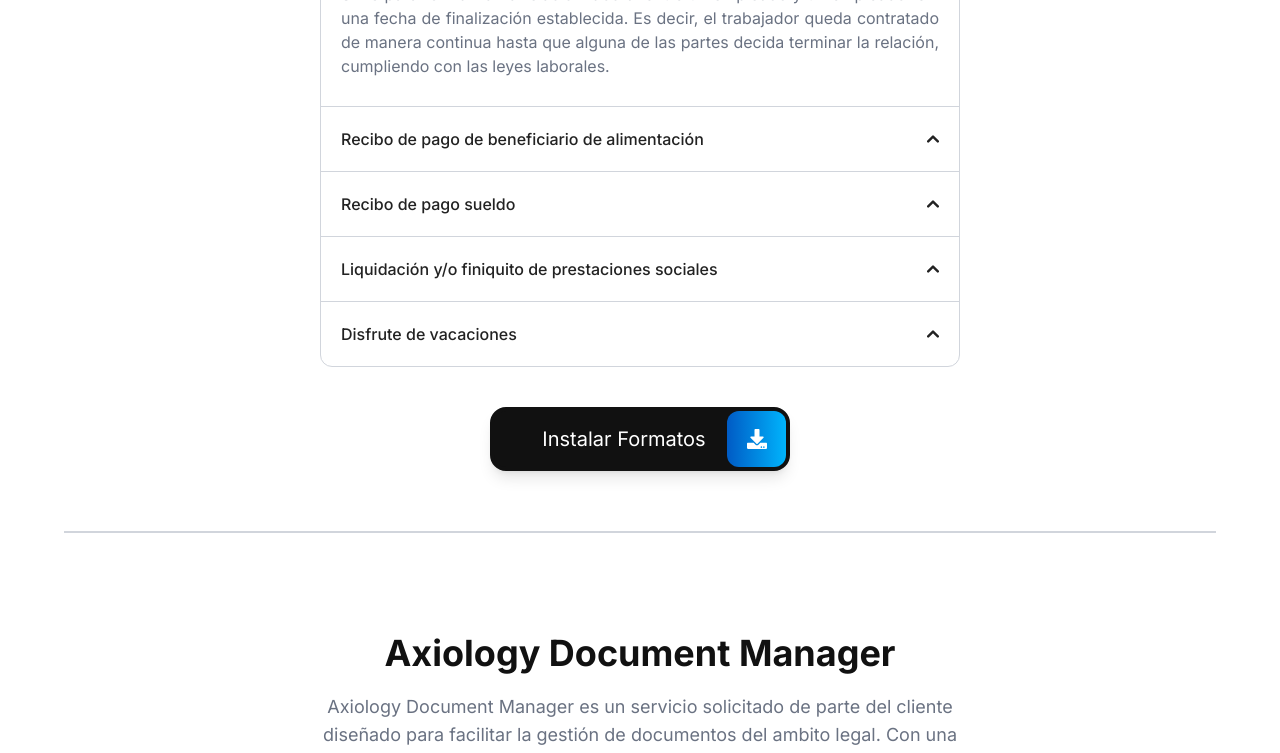
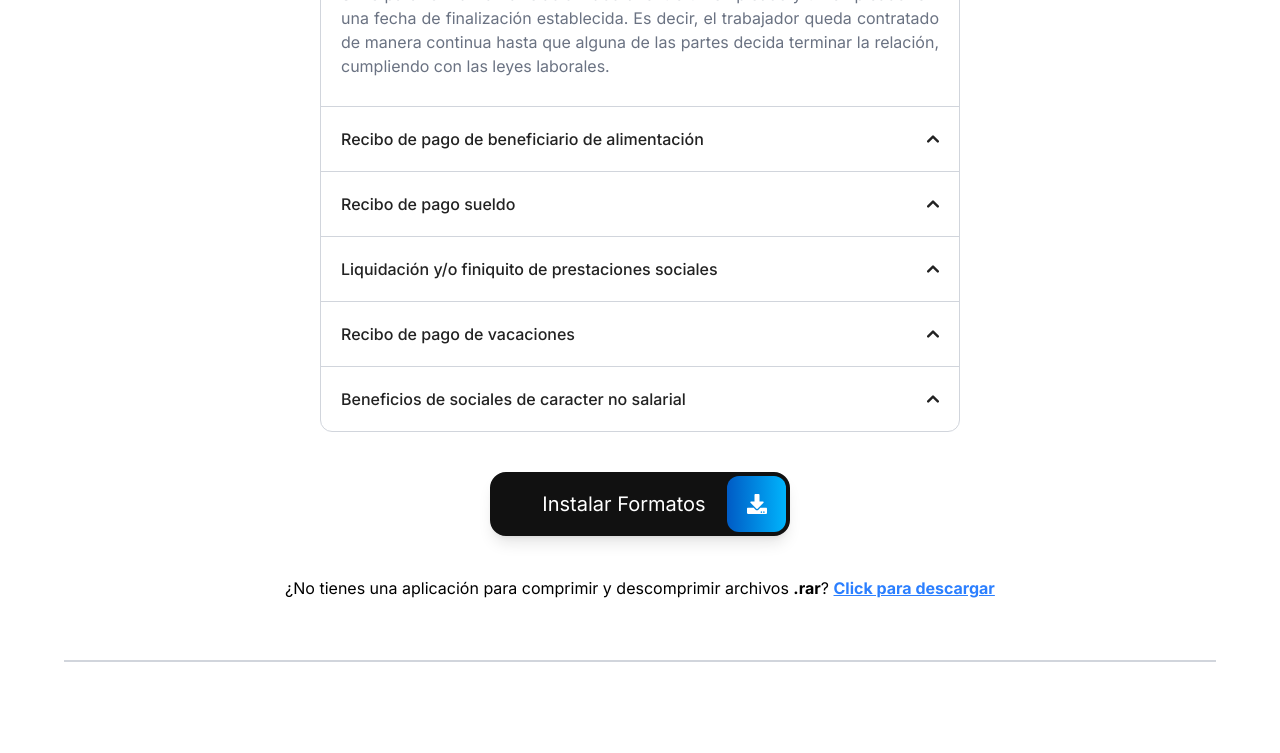
Before and after one commit to luis-alvarezf10/format-management-casona-plaf, a React (Vite) app: page / in a window 1280 px wide. Shown: the part 1139-1892 px from the top of the page. Built offline with nearby package versions, Linux system fonts and the light colour scheme.

Commit message:
cambios en el dropdown y agregado el archivo de descarga de los documentos

```diff
--- a/src/App.jsx
+++ b/src/App.jsx
@@ -2,8 +2,6 @@
 import Footer from './ui/Footer';
 import './App.css'
 import casona from './assets/images/1.svg';
-import axiology from './assets/images/2.svg';
-import la from './assets/images/3.svg';
 import plaf from './assets/images/4.svg';
 
 import { FaArrowRight, FaDownload } from "react-icons/fa";
@@ -21,6 +19,16 @@
 ];
 
 function App() {
+  const handleDownload = () => {
+    const fileName = "Formato.rar";
+    const link = document.createElement("a");
+    link.href = `public/assets/documents/${fileName}`;
+    link.download = fileName;
+    document.body.appendChild(link); // ✅ aquí está el cambio
+    link.click();
+    document.body.removeChild(link);
+  };
+
   return (
     <>
       <div className='animated-gradient w-full h-[80dvh] flex flex-col items-center -z-10'>
@@ -94,17 +102,13 @@
           <InfoDropdown />
         </div>
         <button type="button" className="bg-[#111111] text-center rounded-2xl h-16 relative text-white text-xl group cursor-pointer shadow-lg hover:shadow-[#00b4fc] hover:scale-100 duration-500 px-16 border-4 border-[#111111]"
-        onClick={() => {
-          const element = document.getElementById("info-section");
-          if (element) {
-            element.scrollIntoView({ behavior: "smooth" });
-          }
-        }}>
+        onClick={handleDownload}>
           <div className="bg-gradient-to-r from-[#005bc5] to-[#00b4fc] rounded-xl h-14 w-1/5 grid place-items-center absolute right-0 top-0 group-hover:w-full z-10 duration-500 text-white">
               <FaDownload className="transform transition-transform duration-500 group-hover:scale-140" />
           </div>
           <p className="-translate-x-4">Instalar Formatos</p>
         </button>
+        <span>¿No tienes una aplicación para comprimir y descomprimir archivos <strong>.rar</strong>? <a href="https://drive.google.com/drive/folders/16vhHAnxhzHQpKgy7hbxqsHPLk4MvWSch?usp=sharing" target="_blanck" className="text-blue-500 underline font-bold">Click para descargar</a> </span>
       </div>
       <div className="w-[90%] h-0.5 bg-gray-300 mx-auto"></div>
       <motion.div
@@ -119,7 +123,7 @@
           Axiology Document Manager es un servicio solicitado de parte del cliente diseñado para facilitar la gestión de documentos del ambito legal. Con una interfaz intuitiva y funcionalidades avanzadas, permite a los usuarios crear, almacenar, organizar y acceder a sus documentos de manera eficiente.
         </p>
         <p className="text-gray-500 text-lg my-5">
-          Este sistema fue desarrollado por <span className="font-semibold bg-gray-500 text-white p-1 rounded-lg"> <a href="https://luis-alvarezf10.github.io/portafolio-personal/">Luis Álvarez</a></span>, desarrolador software. Su objetivo es mejorar la productividad y la organización en el manejo de documentos legales, proporcionando una herramienta confiable y fácil de usar.
+          Este sistema fue desarrollado por <span className="font-semibold bg-gray-500 text-white p-1 rounded-lg"> <a href="https://luis-alvarezf10.github.io/portafolio-personal/" target="_blanck">Luis Álvarez</a></span>, desarrolador software. Su objetivo es mejorar la productividad y la organización en el manejo de documentos legales, proporcionando una herramienta confiable y fácil de usar.
         </p>
         <Carousel />
       </motion.div>
--- a/src/ui/DropDown.jsx
+++ b/src/ui/DropDown.jsx
@@ -1,3 +1,4 @@
+import { title } from "framer-motion/client";
 import { useState } from "react";
 
 const accordionItems = [
@@ -41,17 +42,38 @@
       </>
     ),
   },
+  // {
+  //   title: "Disfrute de vacaciones",
+  //   content: (
+  //     <>
+  //       <p className="mb-2 text-gray-500 ">
+  //         El disfrute de vacaciones se refiere al período de tiempo durante el cual un empleado se ausenta de sus labores para descansar y recuperarse, manteniendo su derecho a recibir su salario habitual. Este derecho está regulado por las leyes laborales y suele estar determinado por la antigüedad del trabajador en la empresa.
+  //       </p>
+  //     </>
+  //   ),
+  // },
   {
-    title: "Disfrute de vacaciones",
+    title: "Recibo de pago de vacaciones",
+    content:(
+      <>
+        <p className="mb-2 text-gray-500 ">
+          Un recibo de pago de vacaciones es un documento que confirma que un empleado ha recibido un pago por las vacaciones correspondientes a un período determinado. Este recibo detalla la cantidad pagada, las deducciones aplicadas y el pago neto recibido por el empleado.
+        </p>
+      </>
+    )
+  },
+  {
+    title: "Beneficios de sociales de caracter no salarial",
     content: (
       <>
         <p className="mb-2 text-gray-500 ">
-          El disfrute de vacaciones se refiere al período de tiempo durante el cual un empleado se ausenta de sus labores para descansar y recuperarse, manteniendo su derecho a recibir su salario habitual. Este derecho está regulado por las leyes laborales y suele estar determinado por la antigüedad del trabajador en la empresa.
+          Los beneficios de sociales de caracter no salarial son beneficios que se otorgan a un trabajador en relación con su empleador, pero que no tienen relación directa con su remuneración. Estos beneficios pueden incluir vacaciones, bonos, indemnizaciones, subsidios, entre otros.
         </p>
       </>
     ),
-  },
+  }
 ];
+
 
 export default function Accordion() {
   const [openIndex, setOpenIndex] = useState(0); // Primera sección abierta
```
Also changed, not shown: 1 other file (tests, documents, lock files or other folders).
